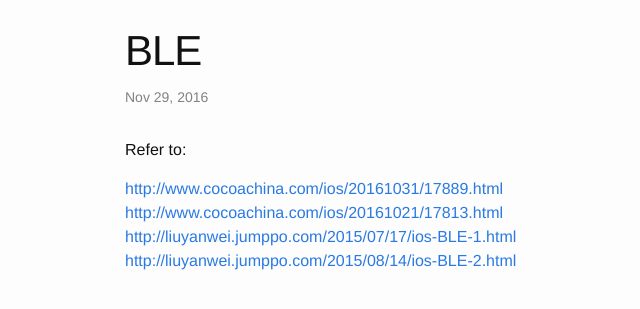
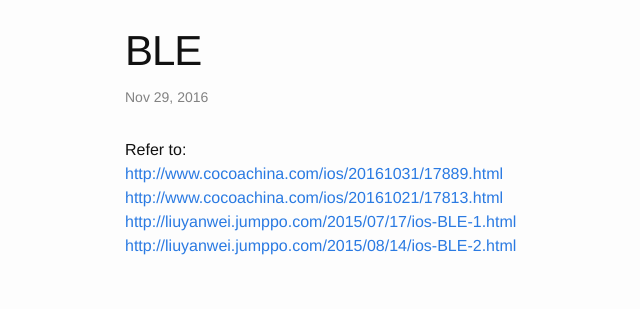
Before and after one commit to GeekRRK/GeekRRK.github.io, a Jekyll site: the page built from _posts/2016-11-29-BLE.md, in a window 1280 px wide. Shown: the top 309 px of the page, without its empty margins (145-785 px from the left). Built offline with Jekyll 4.4.1, drawn with Linux system fonts in a browser that asks for light colours.

Commit message:
Update BLE

```diff
--- a/_posts/2016-11-29-BLE.md
+++ b/_posts/2016-11-29-BLE.md
@@ -3,9 +3,8 @@ layout: post
 title: BLE
 ---
 
-Refer to:
-
-<http://www.cocoachina.com/ios/20161031/17889.html>
-<http://www.cocoachina.com/ios/20161021/17813.html>
-<http://liuyanwei.jumppo.com/2015/07/17/ios-BLE-1.html>
+Refer to:<br />
+<http://www.cocoachina.com/ios/20161031/17889.html><br />
+<http://www.cocoachina.com/ios/20161021/17813.html><br />
+<http://liuyanwei.jumppo.com/2015/07/17/ios-BLE-1.html><br />
 <http://liuyanwei.jumppo.com/2015/08/14/ios-BLE-2.html>
```
